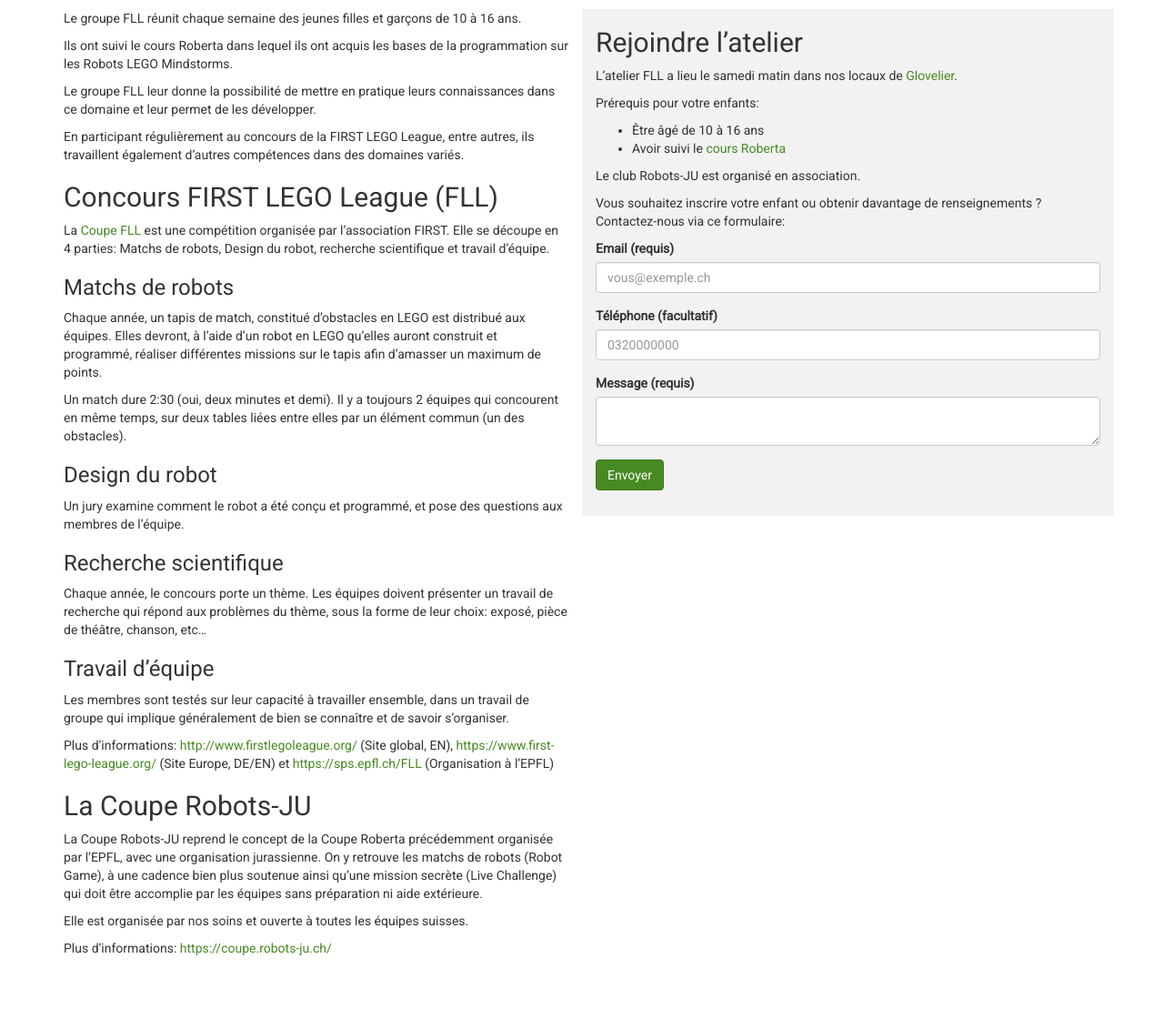
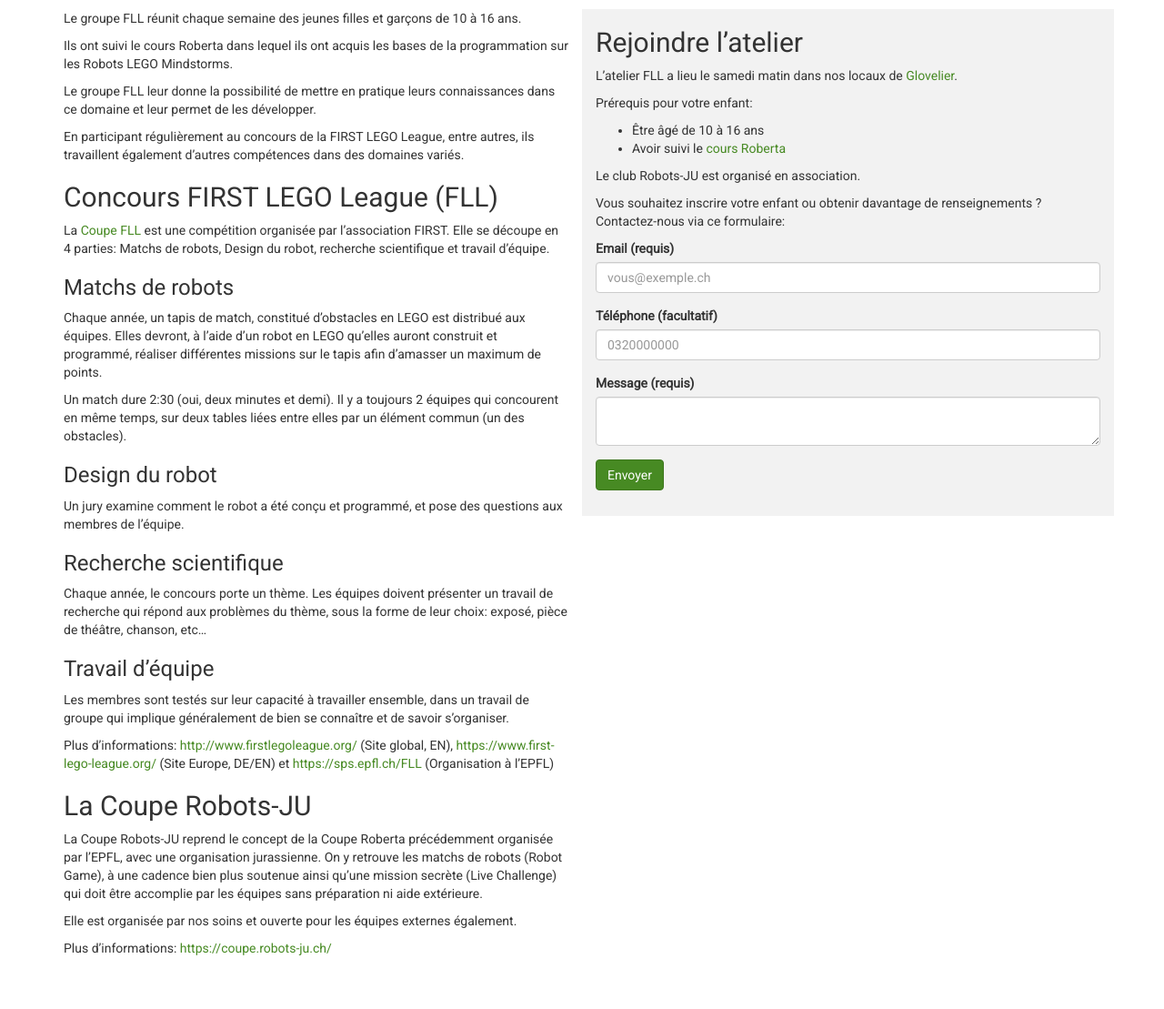
Before and after one commit to robots-ju/robots-ju.ch, a Jekyll site: the page built from ateliers-fll.md, in a window 1280 px wide. Shown: the part 436-1545 px from the top of the page at 91% size. Built offline with Jekyll 4.4.1, drawn with Linux system fonts in a browser that asks for light colours; comment, search, counter and statistics services are not loaded.

Commit message:
Corrections

```diff
--- a/ateliers-fll.md
+++ b/ateliers-fll.md
@@ -55,7 +55,7 @@ La Coupe Robots-JU reprend le concept de la Coupe Roberta précédemment organis
 On y retrouve les matchs de robots (Robot Game), à une cadence bien plus soutenue ainsi
 qu'une mission secrète (Live Challenge) qui doit être accomplie par les équipes sans préparation ni aide extérieure.
 
-Elle est organisée par nos soins et ouverte à toutes les équipes suisses.
+Elle est organisée par nos soins et ouverte pour les équipes externes également.
 
 Plus d'informations: <https://coupe.robots-ju.ch/>
 
@@ -65,7 +65,7 @@ Plus d'informations: <https://coupe.robots-ju.ch/>
 
 L'atelier FLL a lieu le samedi matin dans nos locaux de [Glovelier](https://www.google.ch/maps/place/Rue+des+Places+7,+2855+Glovelier/@47.3390915,7.2066171,17z/data=!3m1!4b1!4m5!3m4!1s0x4791e4df12d571d5:0xfc3cb407ccf2c65f!8m2!3d47.3390879!4d7.2088058?hl=fr).
 
-Prérequis pour votre enfants:
+Prérequis pour votre enfant:
 
 - Être âgé de 10 à 16 ans
 - Avoir suivi le [cours Roberta](https://sps.epfl.ch/CoursRobot)
```
